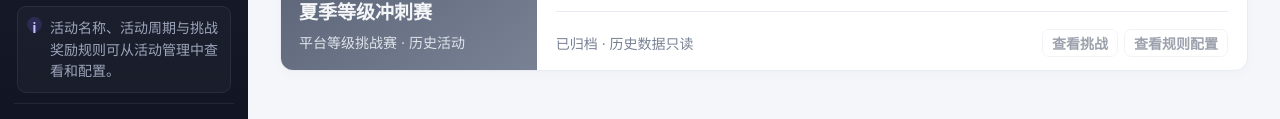
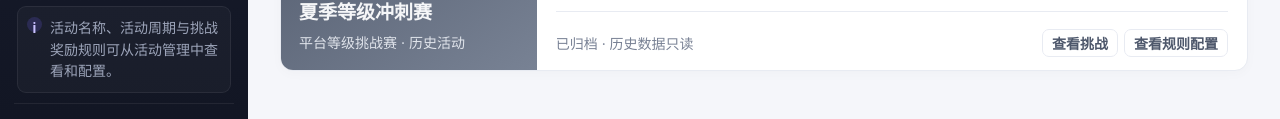
Before and after one commit to hou2557/bot-staking-calculator, a plain HTML site: page dist/challenge/cms.html in a window 1280 px wide. Shown: the part 620-739 px from the top of the page. Drawn offline with Linux system fonts and the light colour scheme.

Commit message:
Add files via upload

```diff
--- a/dist/challenge/cms.html
+++ b/dist/challenge/cms.html
@@ -334,7 +334,7 @@
                 <div><small>成功 / 失败</small><strong>133 / 68</strong></div>
                 <div><small>累计发放</small><strong>76,400 USDT</strong></div>
               </div>
-              <div class="campaign-footer"><span class="muted small-text">已归档 · 历史数据只读</span><div><button class="button small" data-goto="challenges" disabled>查看挑战</button><button class="button small" data-goto="parameters" disabled>查看规则配置</button></div></div>
+              <div class="campaign-footer"><span class="muted small-text">已归档 · 历史数据只读</span><div><button class="button small" data-goto="challenges">查看挑战</button><button class="button small" data-goto="parameters">查看规则配置</button></div></div>
             </div>
           </article>
         </div>
```
